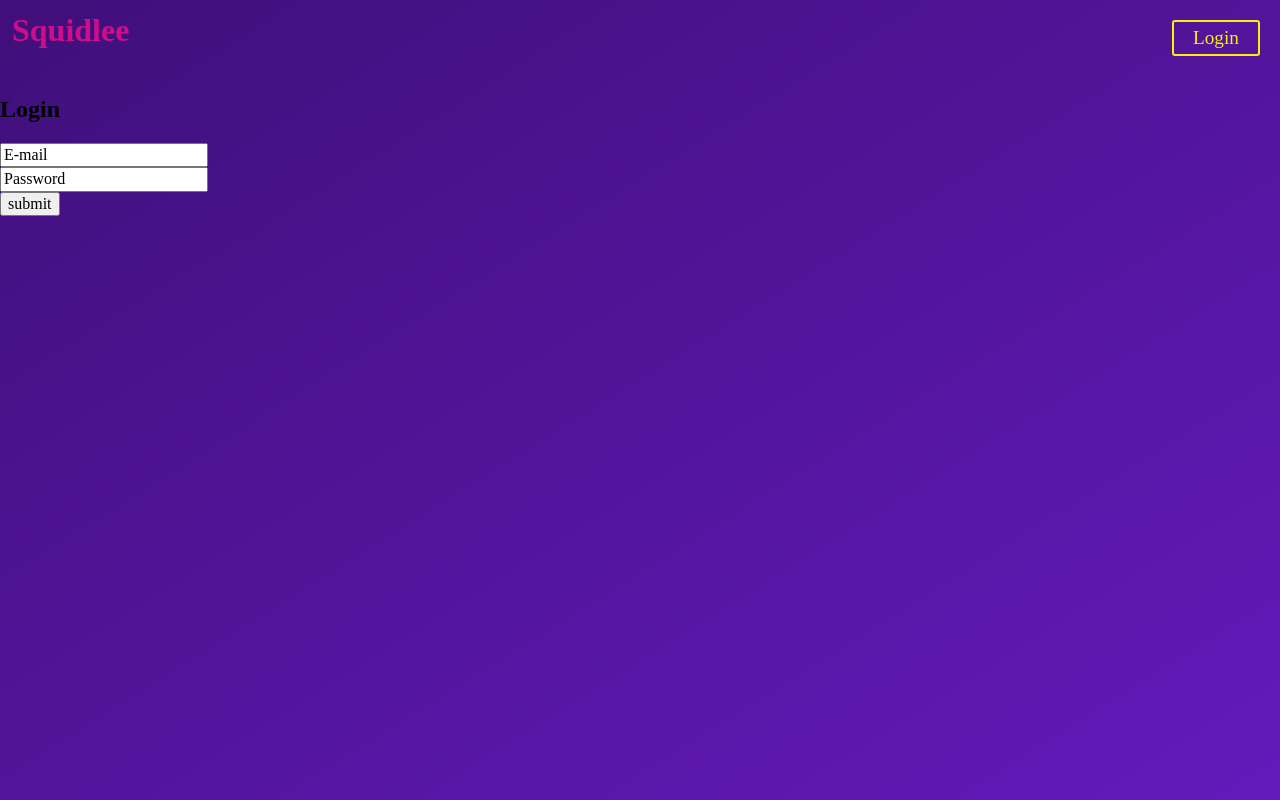
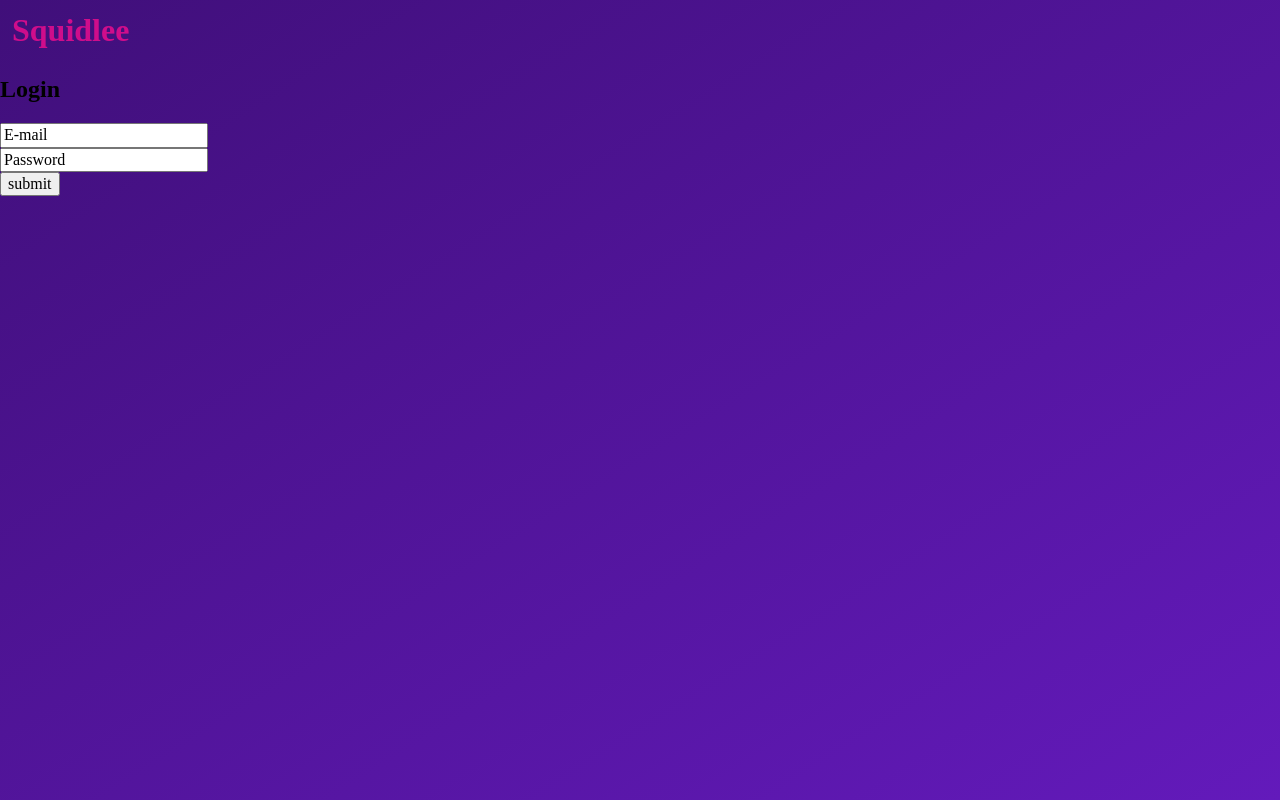
Before and after one commit to CurtisMac/Squidlee, a Next.js app: page /login in a window 1280 px wide. Built offline with nearby package versions, Linux system fonts and the light colour scheme.

Commit message:
changed height in pages/login.js to min-height

```diff
--- a/components/header/index.js
+++ b/components/header/index.js
@@ -11,9 +11,9 @@ const Header = () => {
       <FlexChild>
         <Logo />
       </FlexChild>
-      <FlexChild>
+      {/* <FlexChild>
         <Nav />
-      </FlexChild>
+      </FlexChild> */}
     </FlexContainer>
   );
 };
--- a/pages/login.js
+++ b/pages/login.js
@@ -19,7 +19,7 @@ const login = () => {
 };
 
 const Container = styled.div`
-  height: 100vh;
+  min-height: 100vh;
 `;
 
 export default login;
```
